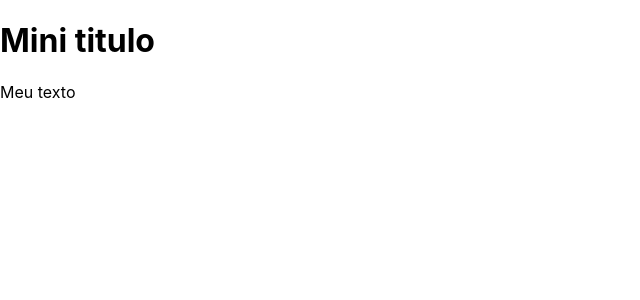
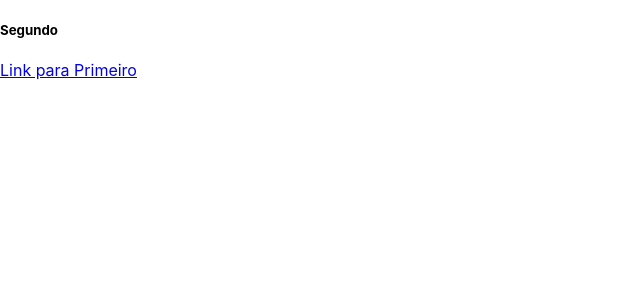
Before and after one commit to Enzoperroni/equipiadafront, a React (Create React App) app: page /segundo in a window 1280 px wide. Shown: the top 300 px of the page, without its empty margins (0-640 px from the left). Built offline with nearby package versions, Linux system fonts and the light colour scheme.

Commit message:
configurando bibliotecas

```diff
--- a/package.json
+++ b/package.json
@@ -8,7 +8,9 @@
     "@testing-library/user-event": "^13.5.0",
     "react": "^18.2.0",
     "react-dom": "^18.2.0",
+    "react-router-dom": "^6.16.0",
     "react-scripts": "5.0.1",
+    "styled-components": "^6.0.8",
     "web-vitals": "^2.1.4"
   },
   "scripts": {
--- /dev/null
+++ b/src/components/LinkPrimeiro.jsx
@@ -0,0 +1,3 @@
+const LinkPrimeiro = () => <a href='/'>Link para Primeiro</a>
+
+export default LinkPrimeiro
--- /dev/null
+++ b/src/components/LinkSegundo.jsx
@@ -0,0 +1,3 @@
+const LinkSegundo = () => <a href='segundo'>Link para Segundo</a>
+
+export default LinkSegundo
--- a/src/index.js
+++ b/src/index.js
@@ -3,12 +3,19 @@
 import './index.css';
 import App from './App';
 import reportWebVitals from './reportWebVitals';
-import Primeiro from './Primeiro';
+import Primeiro from './pages/Primeiro';
+import { BrowserRouter, Route, Routes } from 'react-router-dom';
+import Segundo from './pages/Segundo';
 
 const root = ReactDOM.createRoot(document.getElementById('root'));
 root.render(
   <React.StrictMode>
-    <Primeiro />
+    <BrowserRouter>
+    <Routes>
+      <Route path="/" element={<Primeiro />} />
+      <Route path="segundo" element={<Segundo/>} />
+    </Routes>
+    </BrowserRouter>
   </React.StrictMode>
 );
 
--- a/src/Primeiro.jsx
+++ b/src/pages/Primeiro.jsx
@@ -1,7 +1,10 @@
+import LinkSegundo from "../components/LinkSegundo";
+
 const Primeiro = ()=> {
  return (<div>
     <h1>Mini titulo</h1>
     <p>Meu texto</p>
+    <LinkSegundo/>
     </div>);
 };
 
--- /dev/null
+++ b/src/pages/Segundo.jsx
@@ -0,0 +1,10 @@
+import LinkPrimeiro from "../components/LinkPrimeiro";
+
+const Segundo = ()=> {
+ return (<div>
+    <h5>Segundo</h5>
+    <LinkPrimeiro/>
+    </div>);
+};
+
+export default Segundo;
```
Also changed, not shown: 1 other file (tests, documents, lock files or other folders).
